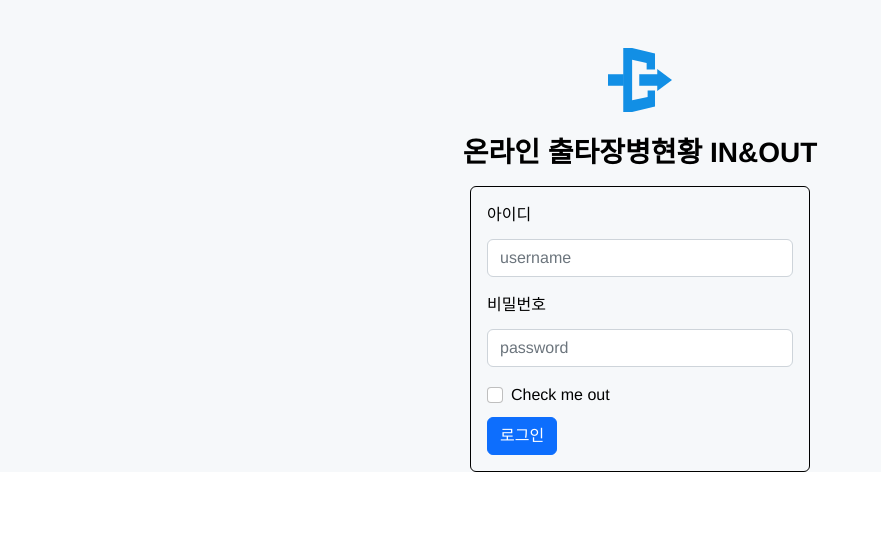
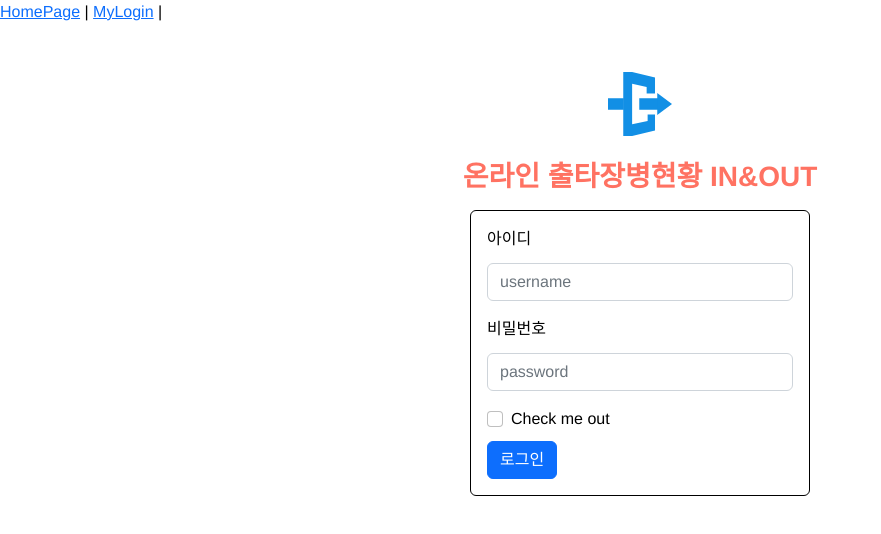
Before and after one commit to osamhack2022/WEB_InNOut_Va8cation, a Vue app in the folder front-end/: page /login in a window 1280 px wide. Shown: the top 534 px of the page, without its empty margins (0-881 px from the left). Built offline with nearby package versions, Linux system fonts and the light colour scheme.

Commit message:
Add router

```diff
--- a/front-end/package.json
+++ b/front-end/package.json
@@ -12,7 +12,10 @@
     "bootstrap-icons": "^1.9.1",
     "bootstrap-vue": "^2.22.0",
     "core-js": "^3.8.3",
-    "vue": "^3.2.40"
+    "sass": "^1.55.0",
+    "sass-loader": "^10.3.1",
+    "vue": "^3.2.40",
+    "vue-router": "^4.1.5"
   },
   "devDependencies": {
     "@babel/core": "^7.12.16",
--- a/front-end/src/App.vue
+++ b/front-end/src/App.vue
@@ -1,19 +1,19 @@
 <template>
-  <!-- <HelloWorld/> -->
-  <MyLogin/>
+  <div id="app">
+    <nav>
+      <router-link to="/">HomePage</router-link> |
+      <router-link to="/login">MyLogin</router-link> |
+    </nav>
+    <router-view />
+  </div>
+  <!-- <MyLogin/> -->
 </template>
 
 <script>
-// import HelloWorld from './components/HelloWorld.vue'
-import MyLogin from './components/MyLogin.vue'
+// import HomePage from './components/HomePage.vue';
+// import MyLogin from './components/MyLogin.vue'
 
-export default {
-  name: 'App',
-  components: {
-    // HelloWorld
-    MyLogin
-}
-}
+export default {}
 </script>
 
 <style>
--- a/front-end/src/components/HelloWorld.vue
+++ b/front-end/src/components/HomePage.vue
@@ -142,7 +142,7 @@
 
 <script>
 export default {
-  name: "HelloWorld",
+  name: "HomePage",
   data() {
     return {
       value_outing: 4,
@@ -162,7 +162,7 @@ export default {
 };
 </script>
 
-<style>
+<style scoped lang="scss">
   a{
     text-decoration: none;
     color: black
--- a/front-end/src/components/MyLogin.vue
+++ b/front-end/src/components/MyLogin.vue
@@ -1,5 +1,4 @@
 <template>
-  <div :style="myStyle" id="wrapper">
   <div class="text-center pt-5 pb-4">
     <a href="#">
       <img src="@/assets/images/logo_32_blue.svg" width="64" height="64" alt="">
@@ -32,7 +31,6 @@
       </div>
     </main>
   </div>
-  </div>
 
 </template>
 
@@ -40,26 +38,23 @@
 export default {
   name: "MyLogin",
   data() {
-    return {
-      myStyle: {
-        backgroundColor: "#F6F8FA"
-      }
-    }
   }
 };
 </script>
 
-<style>
+<style scoped lang="scss">
 body {
   height: 100vh;
   margin: 0;
   padding: 0px;
-  background-color: black;
   width: 100%;
 }
 
 .auth-form-header {
   text-align: center;
+  h3>b{
+    color: $color-secondary-orange;
+  }
 }
 
 .auth-form {
--- a/front-end/src/main.js
+++ b/front-end/src/main.js
@@ -1,13 +1,17 @@
 import { createApp } from 'vue'
-import App from './App.vue'
+
 // import router from './router'
 import BootstrapVue3 from 'bootstrap-vue-3'
 
 import 'bootstrap/dist/css/bootstrap.css'
 import 'bootstrap-vue-3/dist/bootstrap-vue-3.css'
 
+import App from './App.vue'
+
+import router from "./router/router"
 
 const app = createApp(App)
 app.use(BootstrapVue3)
+app.use(router)
 // app.use(router)
 app.mount('#app')
--- /dev/null
+++ b/front-end/src/router/router.js
@@ -0,0 +1,13 @@
+import { createWebHistory, createRouter } from "vue-router";
+import MyLogin from "@/components/MyLogin"
+import HomePage from "@/components/HomePage"
+
+const router = createRouter({
+    history : createWebHistory(),
+    routes : [ // path별 component를 추가한다.
+        { path : "/", name : "HomePage", component : HomePage },
+        { path : "/login", name : "login", component : MyLogin },
+    ]
+});
+
+export default router;
--- a/front-end/src/styles/_custom.scss
+++ b/front-end/src/styles/custom_color.scss
@@ -10,4 +10,5 @@ $color-text-gray: #57606A;
 $color-text-black: #000000;
 
 $color-background: #D0D7DE;
-// @import 'node_modules/bootstrap/scss/bootstrap'
+
+// @import 'node_modules/bootstrap/scss/bootstrap.scss'
--- a/front-end/vue.config.js
+++ b/front-end/vue.config.js
@@ -1,4 +1,14 @@
-const { defineConfig } = require('@vue/cli-service')
+const { defineConfig } = require("@vue/cli-service");
 module.exports = defineConfig({
-  transpileDependencies: true
-})
+  css: {
+    loaderOptions: {
+      scss: {
+        // 이 옵션에 변수를 모아둔 파일을 연결한다.
+        additionalData: `
+			@import "@/styles/custom_color.scss";
+                `,
+      },
+    },
+  },
+  transpileDependencies: true,
+});
```
Also changed, not shown: 2 other files (tests, documents, lock files or other folders). Lines whose indentation alone changed are shown as unchanged.
